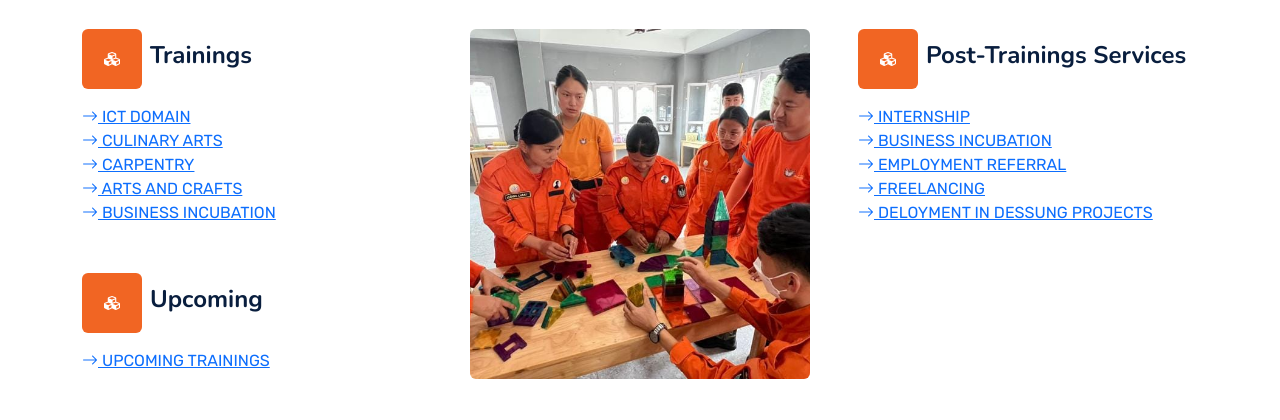
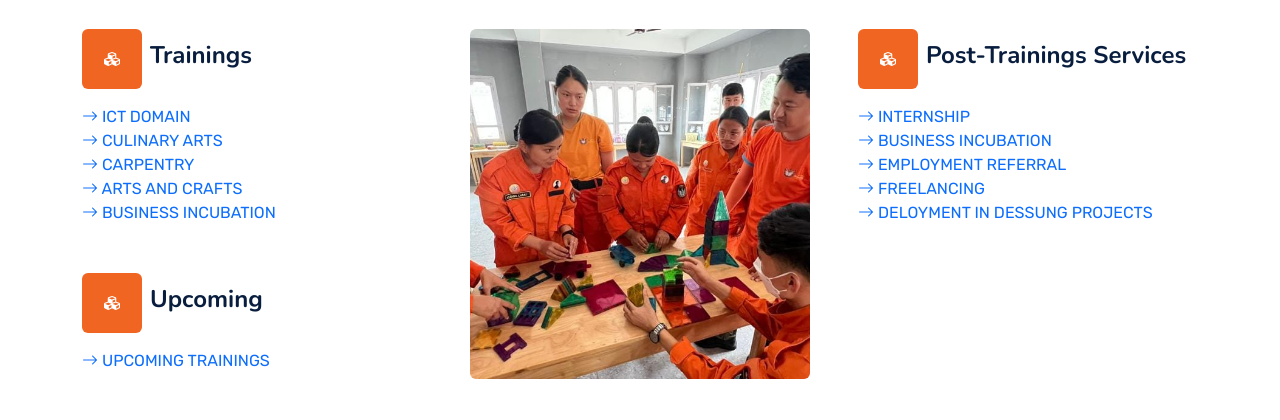
Before and after one commit to kalisetti/demo, a plain HTML site: page index.html in a window 1280 px wide. Shown: the part 2288-2708 px from the top of the page. Drawn offline with nearby package versions, Linux system fonts and the light colour scheme.

Commit message:
updates for trainings section under index

```diff
--- a/index.html
+++ b/index.html
@@ -304,11 +304,11 @@
                                         <h4 class="ps-2">Trainings</h4>
                                     </div>
                                 </div>
-                                <p class="m-0"><a class="text-uppercase" href=""><i class="bi bi-arrow-right"></i> ICT Domain </a></p>
-                                <p class="m-0"><a class="text-uppercase" href=""><i class="bi bi-arrow-right"></i> Culinary Arts </a></p>
-                                <p class="m-0"><a class="text-uppercase" href=""><i class="bi bi-arrow-right"></i> Carpentry </a></p>
-                                <p class="m-0"><a class="text-uppercase" href=""><i class="bi bi-arrow-right"></i> Arts and Crafts </a></p>
-                                <p class="m-0"><a class="text-uppercase" href=""><i class="bi bi-arrow-right"></i> Business Incubation </a></p>
+                                <p class="m-0"><a class="text-uppercase text-decoration-none" href=""><i class="bi bi-arrow-right"></i> ICT Domain </a></p>
+                                <p class="m-0"><a class="text-uppercase text-decoration-none" href=""><i class="bi bi-arrow-right"></i> Culinary Arts </a></p>
+                                <p class="m-0"><a class="text-uppercase text-decoration-none" href=""><i class="bi bi-arrow-right"></i> Carpentry </a></p>
+                                <p class="m-0"><a class="text-uppercase text-decoration-none" href=""><i class="bi bi-arrow-right"></i> Arts and Crafts </a></p>
+                                <p class="m-0"><a class="text-uppercase text-decoration-none" href=""><i class="bi bi-arrow-right"></i> Business Incubation </a></p>
                             </div>
                             <div class="col-12">
                                 <div class="d-flex mb-3">
@@ -319,7 +319,7 @@
                                         <h4 class="ps-2">Upcoming</h4>
                                     </div>
                                 </div>
-                                <p class="m-0"><a class="text-uppercase" href=""><i class="bi bi-arrow-right"></i> Upcoming Trainings </a></p>
+                                <p class="m-0"><a class="text-uppercase text-decoration-none" href=""><i class="bi bi-arrow-right"></i> Upcoming Trainings </a></p>
                             </div>
                         </div>
                     </div>
@@ -335,11 +335,11 @@
                                 <h4 class="ps-2">Post-Trainings Services</h4>
                             </div>
                         </div>
-                        <p class="m-0"><a class="text-uppercase" href=""><i class="bi bi-arrow-right"></i> Internship </a></p>
-                        <p class="m-0"><a class="text-uppercase" href=""><i class="bi bi-arrow-right"></i> Business Incubation </a></p>
-                        <p class="m-0"><a class="text-uppercase" href=""><i class="bi bi-arrow-right"></i> Employment referral </a></p>
-                        <p class="m-0"><a class="text-uppercase" href=""><i class="bi bi-arrow-right"></i> Freelancing </a></p>
-                        <p class="m-0"><a class="text-uppercase" href=""><i class="bi bi-arrow-right"></i> Deloyment in Dessung projects </a></p>
+                        <p class="m-0"><a class="text-uppercase text-decoration-none" href=""><i class="bi bi-arrow-right"></i> Internship </a></p>
+                        <p class="m-0"><a class="text-uppercase text-decoration-none" href=""><i class="bi bi-arrow-right"></i> Business Incubation </a></p>
+                        <p class="m-0"><a class="text-uppercase text-decoration-none" href=""><i class="bi bi-arrow-right"></i> Employment referral </a></p>
+                        <p class="m-0"><a class="text-uppercase text-decoration-none" href=""><i class="bi bi-arrow-right"></i> Freelancing </a></p>
+                        <p class="m-0"><a class="text-uppercase text-decoration-none" href=""><i class="bi bi-arrow-right"></i> Deloyment in Dessung projects </a></p>
                     </div>
                 </div>
             </div>
```
